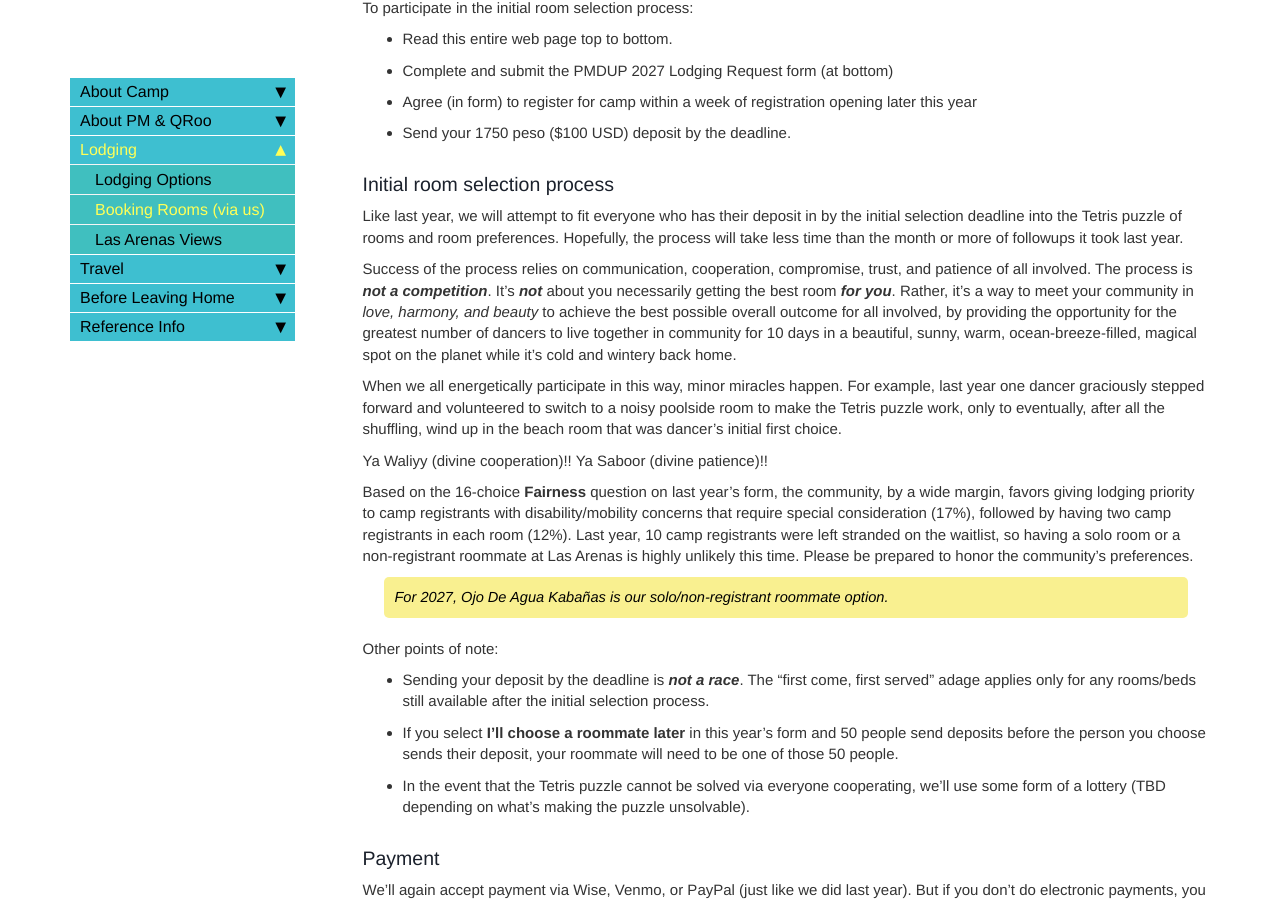
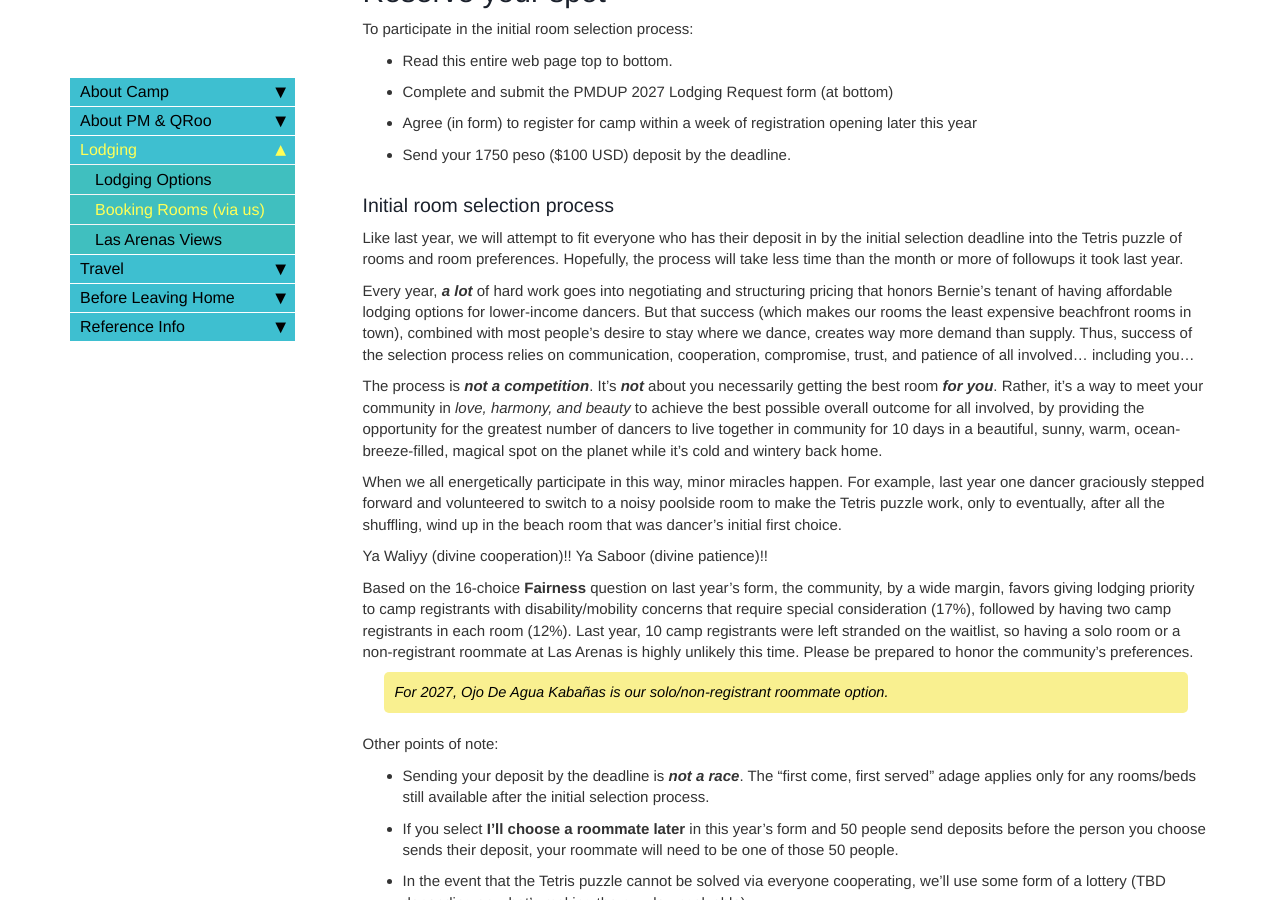
Before and after one commit to davewalker60/pmdup, a Jekyll site: the page built from pages/booking-rooms.md, in a window 1280 px wide and 900 px high, scrolled down 3702 px. Built offline with Jekyll 4.4.1, drawn with Linux system fonts in a browser that asks for light colours; comment, search, counter and statistics services are not loaded; some of the changed text lies outside the part shown.

Commit message:
more tweaking

```diff
--- a/pages/booking-rooms.md
+++ b/pages/booking-rooms.md
@@ -65,7 +65,8 @@ For 2027, the group block pricing is ***per person based on double occupancy***.
 * 5,400 Poolside - No Ocean View (101,202,301,302,401,402,403,404,501,502)
 * 6,250 Poolside - Partial Ocean View (103,104,201,203,204,503,504)
 * 7,000 Beachside (601,602,801,802,805,901,902,903,904)
-* 7,500 Beachside with king and covered patio (701)
+* 7,500 Beachside with king and covered patio (701)<br>
+  *(5,000 Add a queen bed in 701 for a more-affordable 3-person share)*
 * 4,200 *6 nights (2/10-2/16) only* - Beachside 2nd floor, 2 queens (804)
 
 Consider staying longer to explore cenotes, ruins, the reef, and more...<br>Room prices for each additional night before Wed Feb 11 and/or Sat Feb 21 and after are:
@@ -115,7 +116,9 @@ To participate in the initial room selection process:
 
 Like last year, we will attempt to fit everyone who has their deposit in by the initial selection deadline into the Tetris puzzle of rooms and room preferences. Hopefully, the process will take less time than the month or more of followups it took last year.
 
-Success of the process relies on communication, cooperation, compromise, trust, and patience of all involved. The process is ***not a competition***. It's ***not*** about you necessarily getting the best room ***for you***. Rather, it's a way to meet your community in *love, harmony, and beauty* to achieve the best possible overall outcome for all involved, by providing the opportunity for the greatest number of dancers to live together in community for 10 days in a beautiful, sunny, warm, ocean-breeze-filled, magical spot on the planet while it's cold and wintery back home.
+Every year, ***a lot*** of hard work goes into negotiating and structuring pricing that honors Bernie's tenant of having affordable lodging options for lower-income dancers. But that success (which makes our rooms the least expensive beachfront rooms in town), combined with most people's desire to stay where we dance, creates way more demand than supply. Thus, success of the selection process relies on communication, cooperation, compromise, trust, and patience of all involved... including you...
+
+The process is ***not a competition***. It's ***not*** about you necessarily getting the best room ***for you***. Rather, it's a way to meet your community in *love, harmony, and beauty* to achieve the best possible overall outcome for all involved, by providing the opportunity for the greatest number of dancers to live together in community for 10 days in a beautiful, sunny, warm, ocean-breeze-filled, magical spot on the planet while it's cold and wintery back home.
 
 When we all energetically participate in this way, minor miracles happen. For example, last year one dancer graciously stepped forward and volunteered to switch to a noisy poolside room to make the Tetris puzzle work, only to eventually, after all the shuffling, wind up in the beach room that was dancer's initial first choice.
 
```
Also changed, not shown: pages/about-camp.md (+1 -1 lines), pages/camp-history.md (+1 -1 lines), pages/content/puerto-morelos-content.md (+1 -1 lines), pages/navigating-cun.md (+3 -3 lines).
